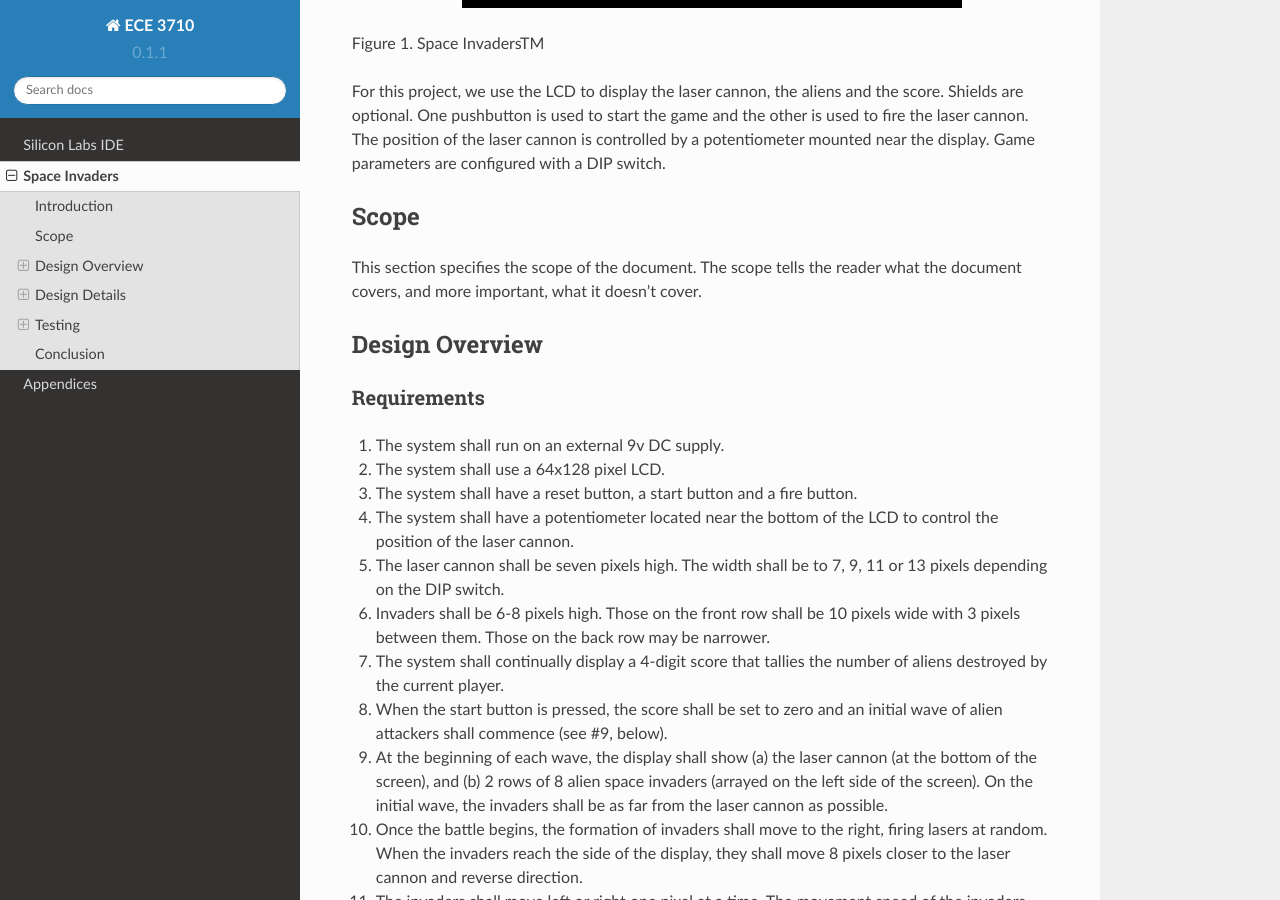
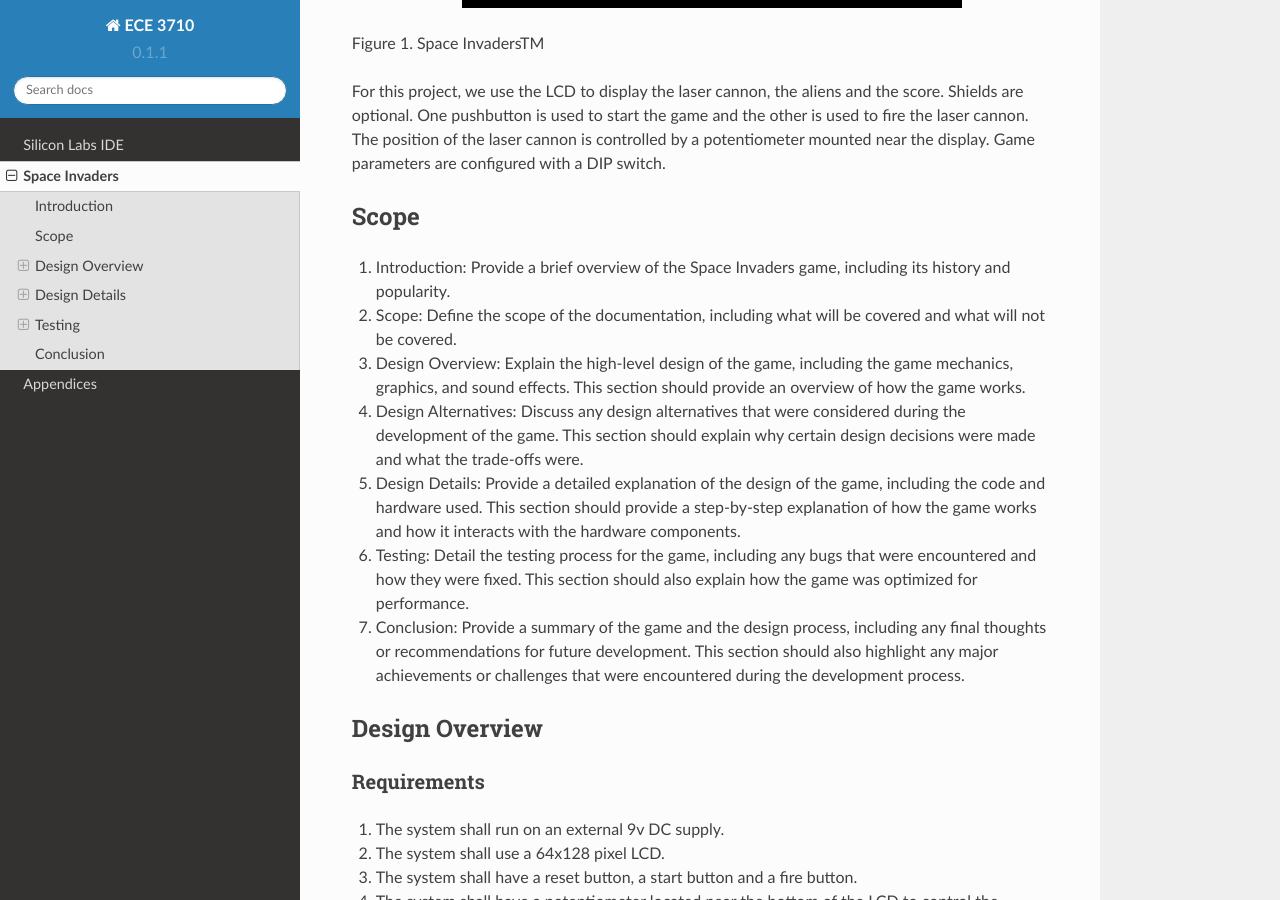
Before and after one commit to wattsjake/ece3710-notes, a Sphinx documentation site: the page built from docs/source/project.rst, in a window 1280 px wide and 900 px high, scrolled down 851 px. Built offline with Sphinx 7.4.7 and the Read the Docs theme 2.0.0, drawn with Linux system fonts in a browser that asks for light colours.

Commit message:
added stuff

```diff
--- a/docs/source/project.rst
+++ b/docs/source/project.rst
@@ -39,8 +39,21 @@ Scope
 #####
 .. _scope:
 
-This section specifies the scope of the document. The scope tells the reader what the
-document covers, and more important, what it doesn't cover.
+1. Introduction: Provide a brief overview of the Space Invaders game, including its history and popularity.
+
+2. Scope: Define the scope of the documentation, including what will be covered and what will not be covered.
+
+3. Design Overview: Explain the high-level design of the game, including the game mechanics, graphics, and sound effects. This section should provide an overview of how the game works.
+
+4. Design Alternatives: Discuss any design alternatives that were considered during the development of the game. This section should explain why certain design decisions were made and what the trade-offs were.
+
+5. Design Details: Provide a detailed explanation of the design of the game, including the code and hardware used. This section should provide a step-by-step explanation of how the game works and how it interacts with the hardware components.
+
+6. Testing: Detail the testing process for the game, including any bugs that were encountered and how they were fixed. This section should also explain how the game was optimized for performance.
+
+7. Conclusion: Provide a summary of the game and the design process, including any final thoughts or recommendations for future development. This section should also highlight any major achievements or challenges that were encountered during the development process.
+
+
 
 Design Overview
 ###############
@@ -121,7 +134,7 @@ Dependencies
 15. Sound generated for firing laser cannon, destroying an invader, or game over, with different sounds for each event and a maximum length of 250 milliseconds.
 
 Theory of Operation
-*******************
+********************
 .. _theory_of_operation:
 
 .. note::
```
